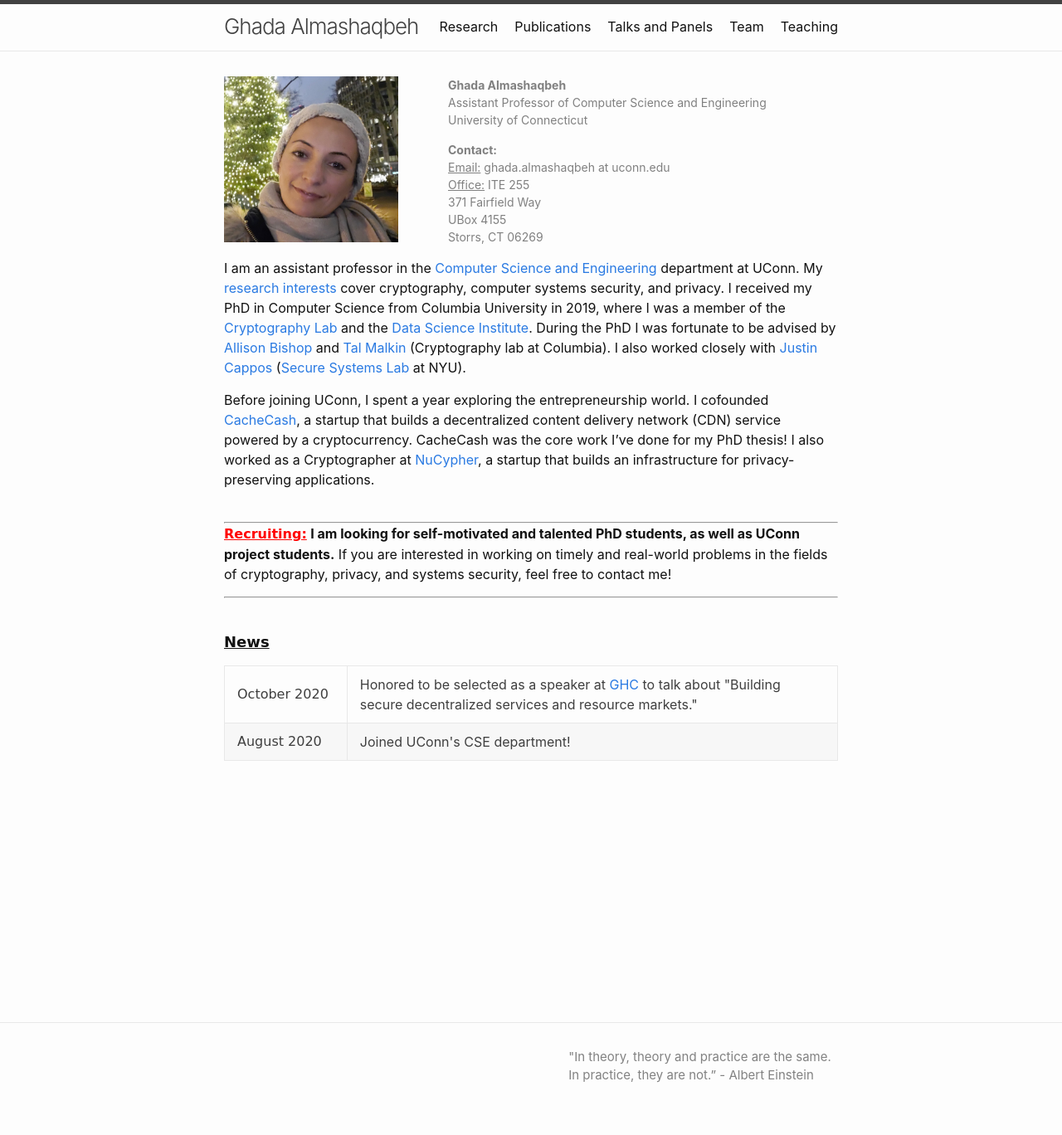
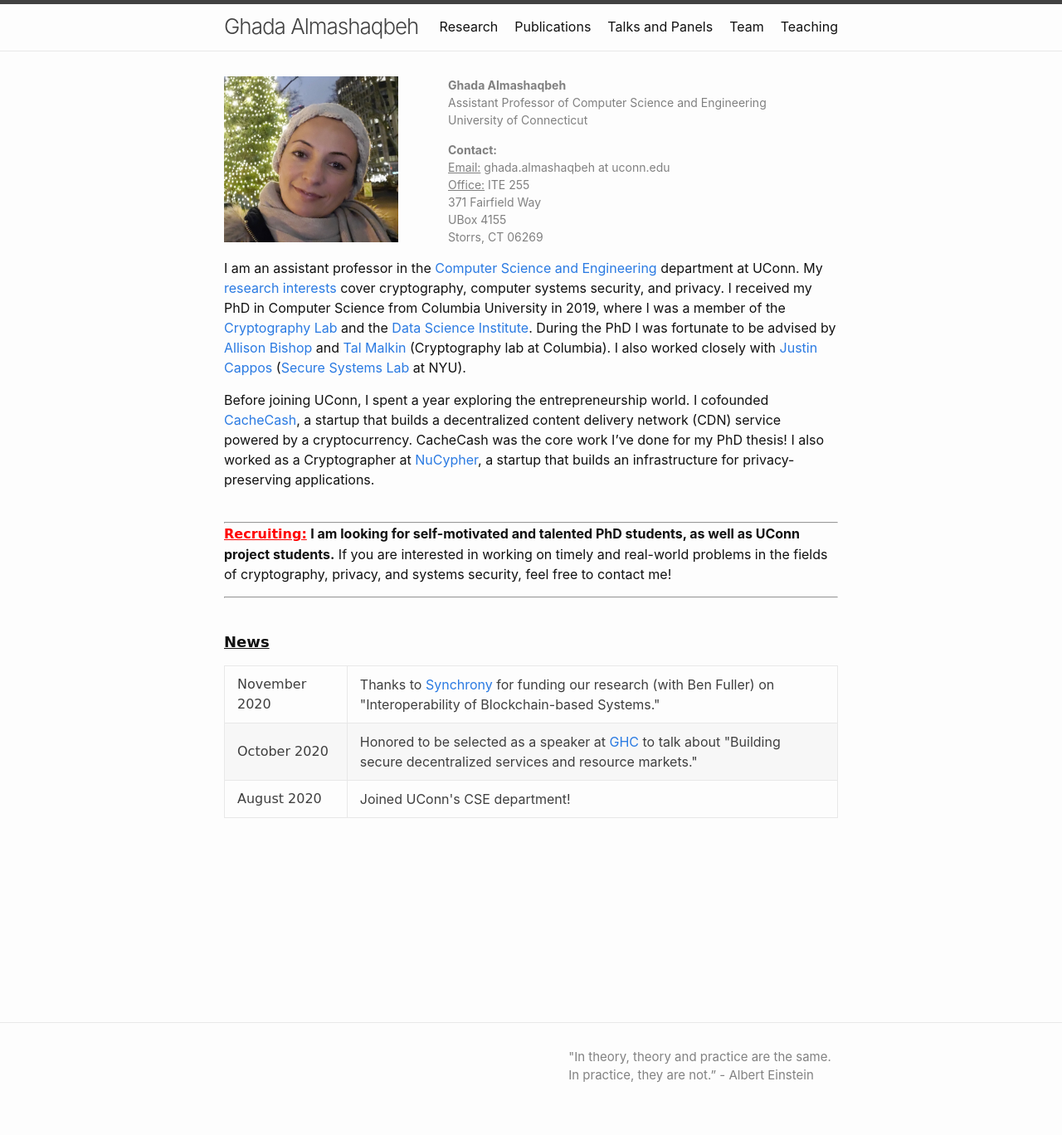
Before and after one commit to GhadaAlmashaqbeh/GhadaAlmashaqbeh.github.io, a Jekyll site: the page built from index.md, in a window 1280 px wide. Shown: the whole page at 83% size. Built offline with Jekyll 4.4.1, drawn with Linux system fonts in a browser that asks for light colours.

Commit message:
add SYF grant to the news

```diff
--- a/index.md
+++ b/index.md
@@ -36,6 +36,10 @@ Before joining UConn, I spent a year exploring the entrepreneurship world. I cof
 <div style="height:400px; overflow:auto;">
   <table style = "width: 100%">
     <tr>
+      <td style="width: 20%;font-family: 'Comic Sans MS';">November 2020</td>
+      <td>Thanks to <a href="https://www.synchrony.com/">Synchrony</a> for funding our research (with Ben Fuller) on "Interoperability of Blockchain-based Systems."</td>
+    </tr>
+    <tr>
       <td style="width: 20%;font-family: 'Comic Sans MS';">October 2020</td>
       <td>Honored to be selected as a speaker at <a href="https://ghc.anitab.org/">GHC</a> to talk about "Building secure decentralized services and resource markets."</td>
     </tr>
```
